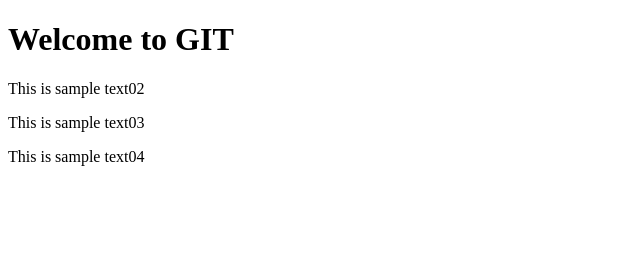
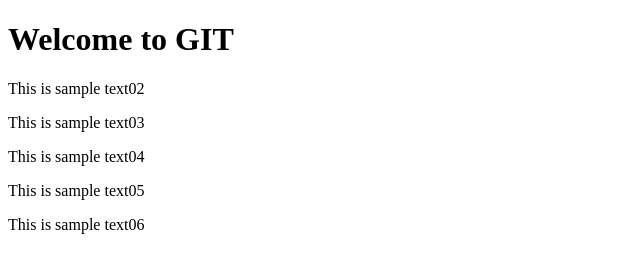
Before and after one commit to Thana008/Demogit, a plain HTML site: page index.html in a window 1280 px wide. Shown: the whole page, without its empty margins (0-640 px from the left). Drawn offline with Linux system fonts and the light colour scheme.

Commit message:
add2text2

```diff
--- a/index.html
+++ b/index.html
@@ -10,5 +10,7 @@
     <p>This is sample text02</p>
     <p>This is sample text03</p>
     <p>This is sample text04</p>
+    <p>This is sample text05</p>
+    <p>This is sample text06</p>
 </body>
 </html>
```
